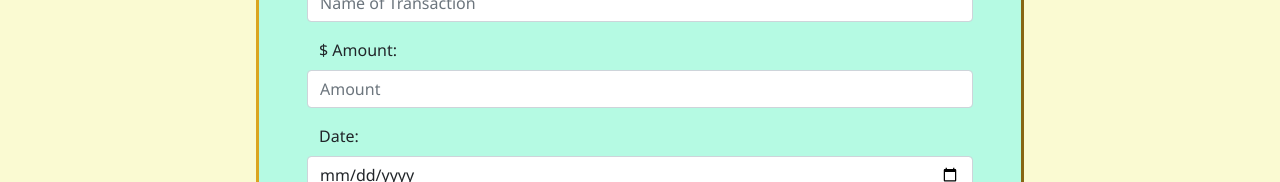
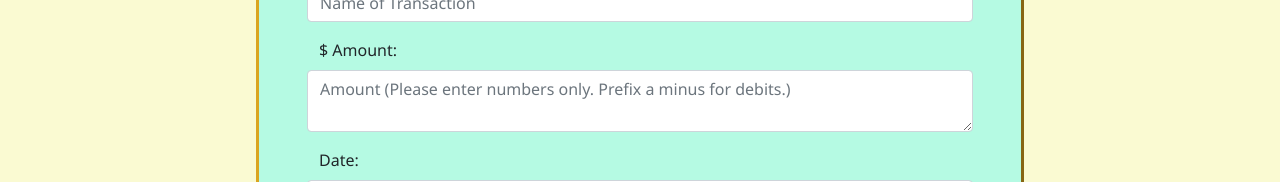
Before and after one commit to MichaelKleemoff/budgeting-app-frontend, a React (Create React App) app: page /transactions/new in a window 1280 px wide. Shown: the part 231-413 px from the top of the page. Built offline with nearby package versions, Linux system fonts and the light colour scheme.

Commit message:
Add a message in the placeholder for Amount in both TransactionEditForm.js, TransactionNewForm.js to prompt user.

```diff
--- a/src/Components/TransactionEditForm.js
+++ b/src/Components/TransactionEditForm.js
@@ -81,10 +81,11 @@ function TransactionEditForm() {
 				<Form.Group as={Row} className='m-2' controlId='amount'>
 					<Form.Label>$ Amount: </Form.Label>
 					<Form.Control
+						as='textarea'
 						name='amount'
 						type='text'
 						value={transaction.amount}
-						placeholder='Amount'
+						placeholder='Amount (Please enter numbers only. Prefix a minus for debits.)'
 						required
 						onChange={handleTextChange}
 					/>
--- a/src/Components/TransactionNewForm.js
+++ b/src/Components/TransactionNewForm.js
@@ -70,9 +70,10 @@ function TransactionNewForm() {
 				<Form.Group as={Row} className='m-2' controlId='amount'>
 					<Form.Label>$ Amount: </Form.Label>
 					<Form.Control
+						as='textarea'
 						name='amount'
 						type='text'
-						placeholder='Amount'
+						placeholder='Amount (Please enter numbers only. Prefix a minus for debits.)'
 						required
 						onChange={handleTextChange}
 					/>
```
